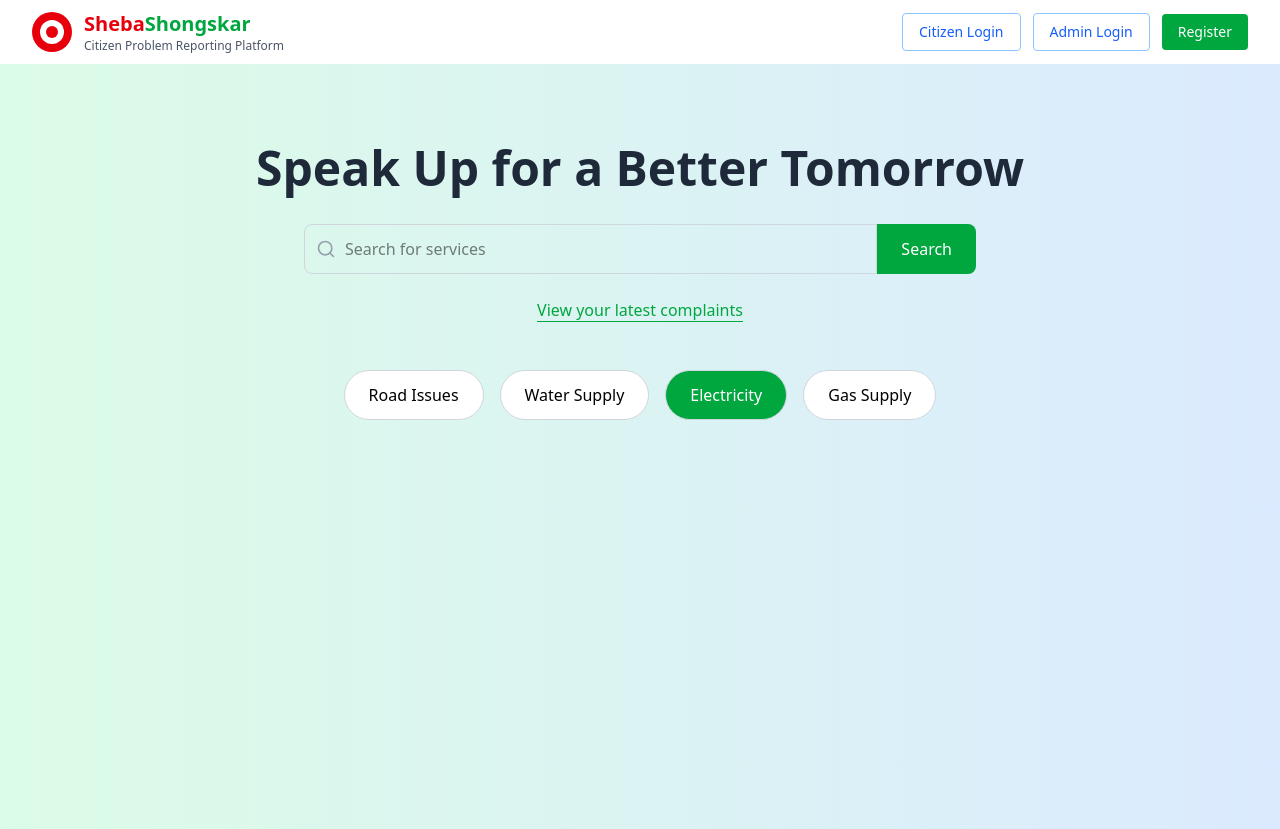
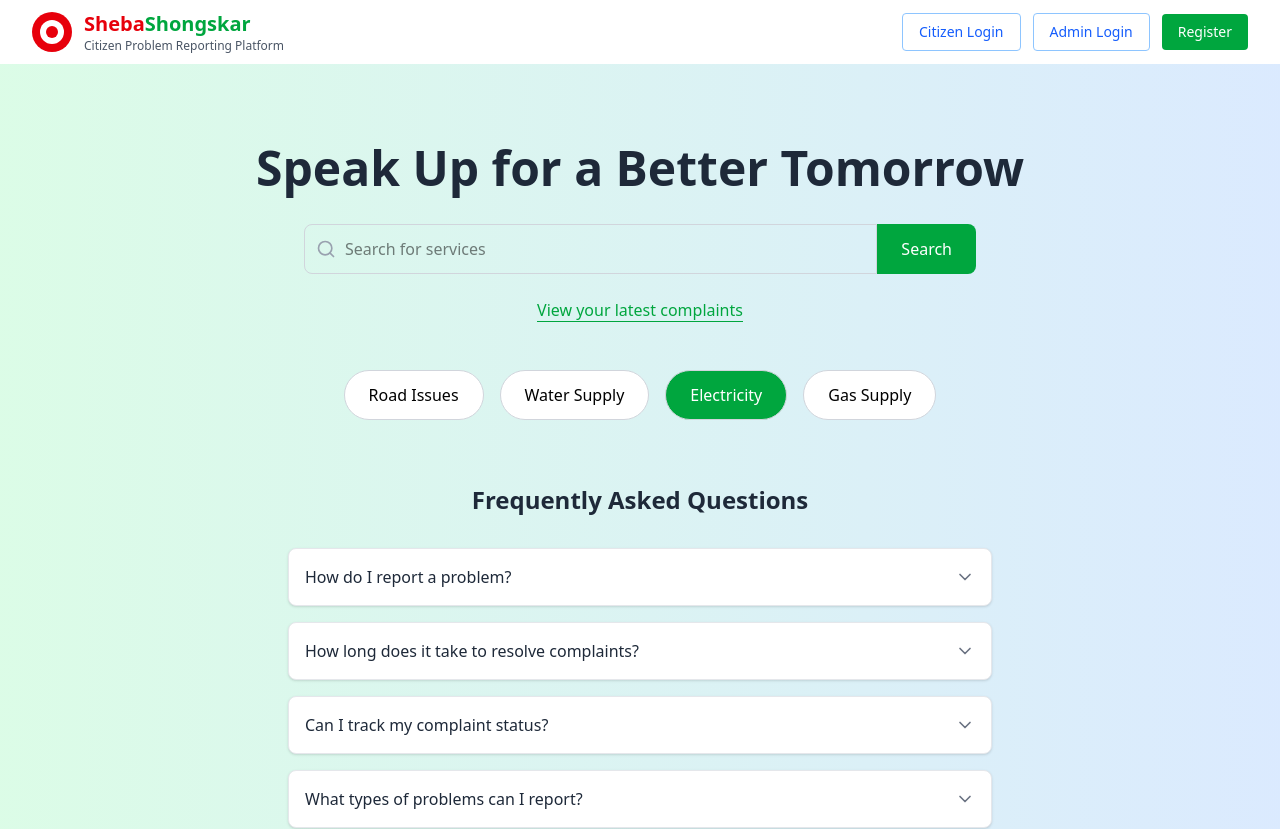
Before and after one commit to abid-0203/Sheba-Shonskar, a React (Vite) app: page / in a window 1280 px wide. Shown: the top 829 px of the page. Built offline with nearby package versions, Linux system fonts and the light colour scheme.

Commit message:
landing fix

```diff
--- a/src/Landing.jsx
+++ b/src/Landing.jsx
@@ -127,6 +127,37 @@ const Landing = () => {
                 </button>
               ))}
             </div>
+
+            {/* FAQ Section */}
+            <section className="max-w-3xl mx-auto px-4 sm:px-6 lg:px-8 mb-20">
+              <h3 className="text-2xl font-bold text-gray-800 text-center mb-8">
+                Frequently Asked Questions
+              </h3>
+              <div className="space-y-4">
+                {faqs.map((faq, index) => (
+                  <div
+                    key={index}
+                    className="border border-gray-200 rounded-lg shadow-sm bg-white"
+                  >
+                    <button
+                      onClick={() => toggleFaq(index)}
+                      className="w-full flex justify-between items-center p-4 text-left"
+                    >
+                      <span className="font-medium text-gray-800">{faq.question}</span>
+                      {openFaq === index ? (
+                        <ChevronUp className="w-5 h-5 text-gray-500" />
+                      ) : (
+                        <ChevronDown className="w-5 h-5 text-gray-500" />
+                      )}
+                    </button>
+                    {openFaq === index && (
+                      <div className="px-4 pb-4 text-gray-600">{faq.answer}</div>
+                    )}
+                  </div>
+                ))}
+              </div>
+            </section>
+
           </div>
         </div>
       </main>
```
